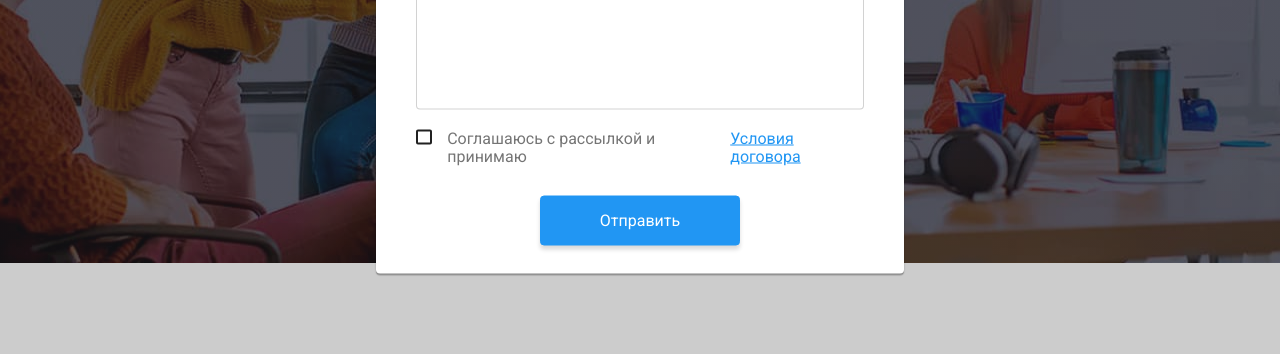
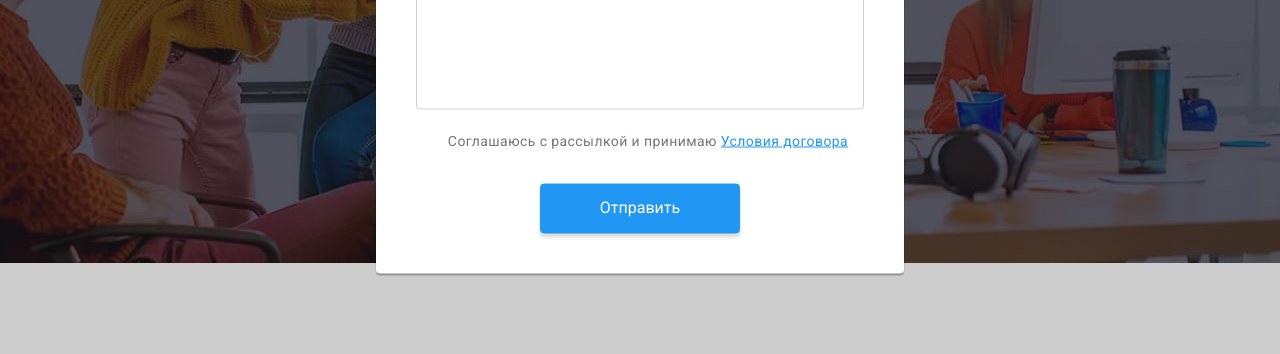
Before and after one commit to OksanaMashtaler/goit-markup-hw-06, a plain HTML site: page index.html in a window 1280 px wide. Both pictures are taken after a click on the button "Заказать услугу". Shown: the part 417-771 px from the top of the page. Drawn offline with nearby package versions, Linux system fonts and the light colour scheme.

Commit message:
edit checkbox in form

```diff
--- a/css/styles.css
+++ b/css/styles.css
@@ -886,25 +886,27 @@ textarea {
 .checkbox-field {
   display: flex;
   flex-direction: row-reverse;
+  justify-content: center;
   margin-top: 20px;
   margin-bottom: 30px;
 }
 
 .checkbox {
   appearance: none;
+  position: relative;
 }
 
 .icon-check {
-  display: inline-block;
-  width: 16px;
-  height: 15px;
-  border: 2px solid #212121;
-  border-radius: 2px;
+  position: absolute;
+  left: 50px;
+  bottom: 125px;
 }
 
 .text-contract {
-  display: flex;
-  flex-wrap: nowrap;
+  font-size: 14px;
+  line-height: 1.71;
+  letter-spacing: 0.03em;
+  color: #757575;
 }
 
 .checkbox:checked + .icon-check {
@@ -913,7 +915,6 @@ textarea {
 
 .form-contract {
   color: var(--brand-color);
-  text-decoration: underline;
 }
 
 .form-button {
--- a/index.html
+++ b/index.html
@@ -447,15 +447,16 @@
         </div>
 
         <div class="checkbox-field">
-          <label class="text-contract" for="policy">Соглашаюсь с рассылкой и принимаю <span
-              class="form-contract">Условия
-              договора</span></label>
+          <label class="text-contract" for="policy">Соглашаюсь с рассылкой и принимаю <span> <a href="#"
+                class="form-contract">Условия
+                договора</a></span></label>
           <input type="checkbox" name="policy" id="policy" class="checkbox">
-          <svg class="icon-check" width="15" height="12">
+          <svg class="icon-check" width="15" height="15">
             <use href="./images/sprite/icons.svg#check"></use>
           </svg>
 
         </div>
+
 
         <button type="submit" class="button form-button">Отправить</button>
       </form>
```
